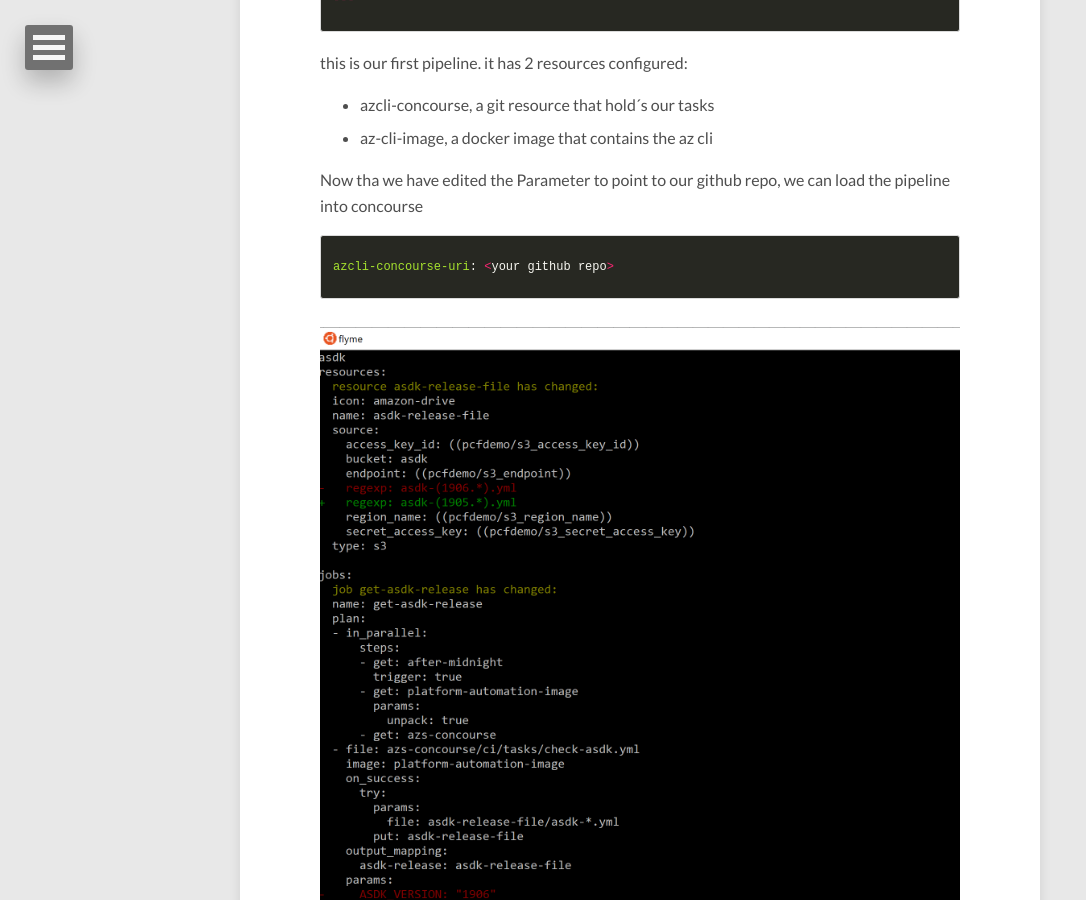
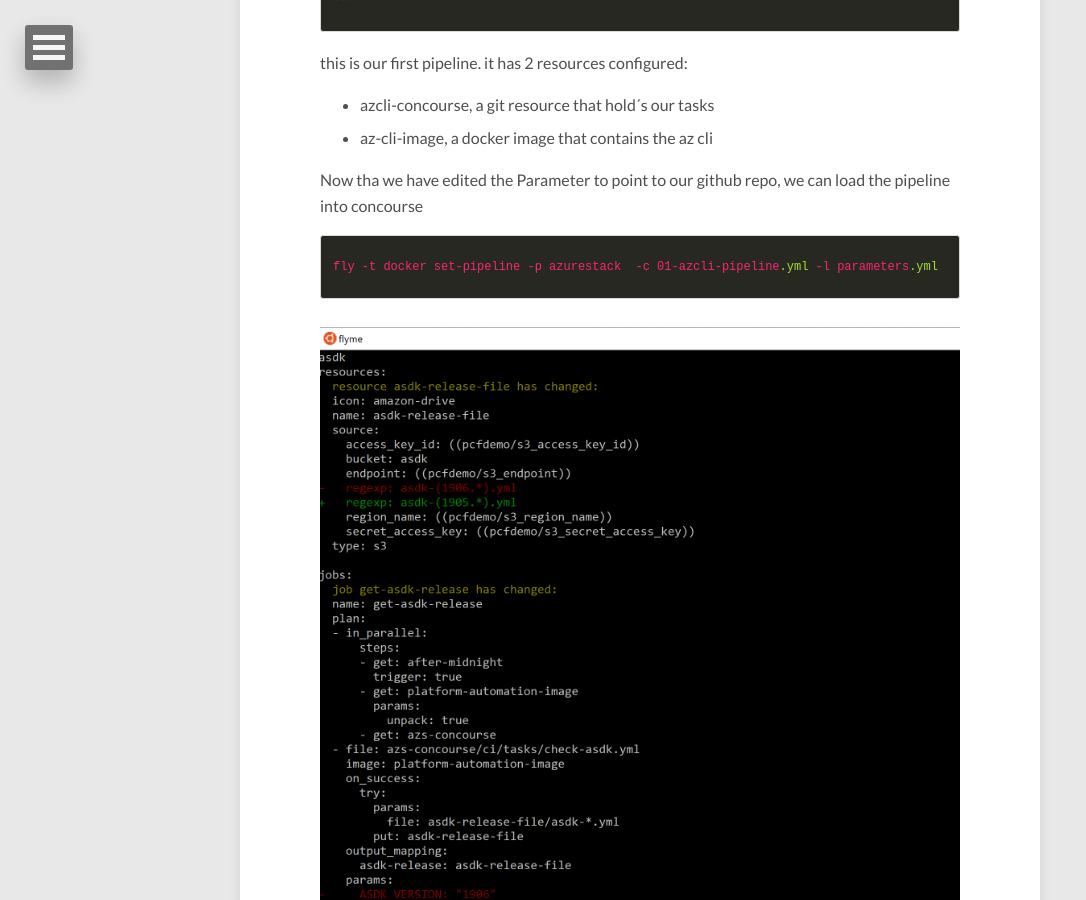
Before and after one commit to bottkars/bottkars.github.io, a Jekyll site: the page built from _posts/2019-08-16-azurestack-loves-concourse.md, in a window 1280 px wide and 900 px high, scrolled down 5534 px. Shown: the whole window, without its empty margins (0-1086 px from the left). Built offline with Jekyll 4.4.1, drawn with Linux system fonts in a browser that asks for light colours; nearby versions of some CDN libraries.

Commit message:
Update 2019-08-16-azurestack-loves-concourse.md

```diff
--- a/_posts/2019-08-16-azurestack-loves-concourse.md
+++ b/_posts/2019-08-16-azurestack-loves-concourse.md
@@ -171,7 +171,7 @@
 Now tha we have edited the Parameter to point to our github repo, we can load the pipeline into concourse
 
 {% highlight scss %}
-azcli-concourse-uri: <your github repo>
+fly -t docker set-pipeline -p azurestack  -c 01-azcli-pipeline.yml -l parameters.yml
 {% endhighlight %}
 
 <figure class="full">
```
